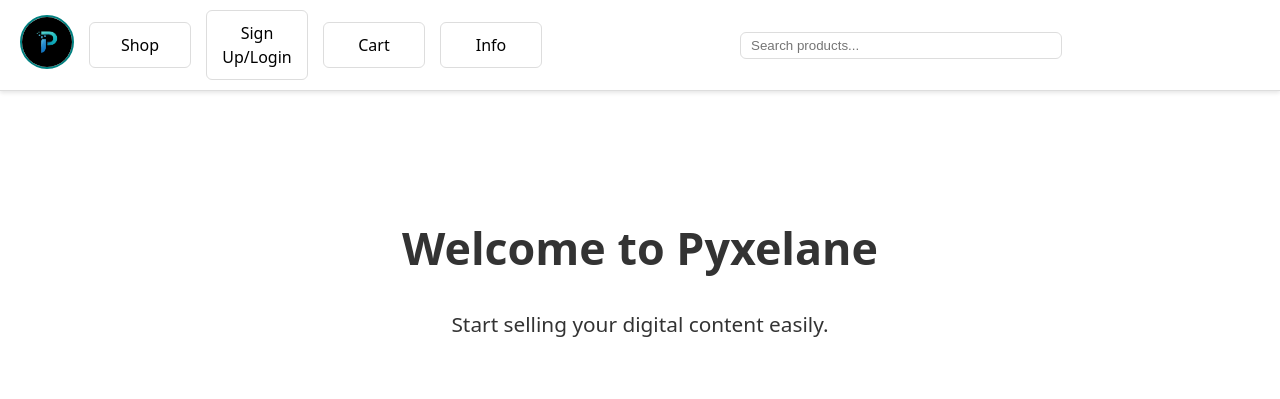
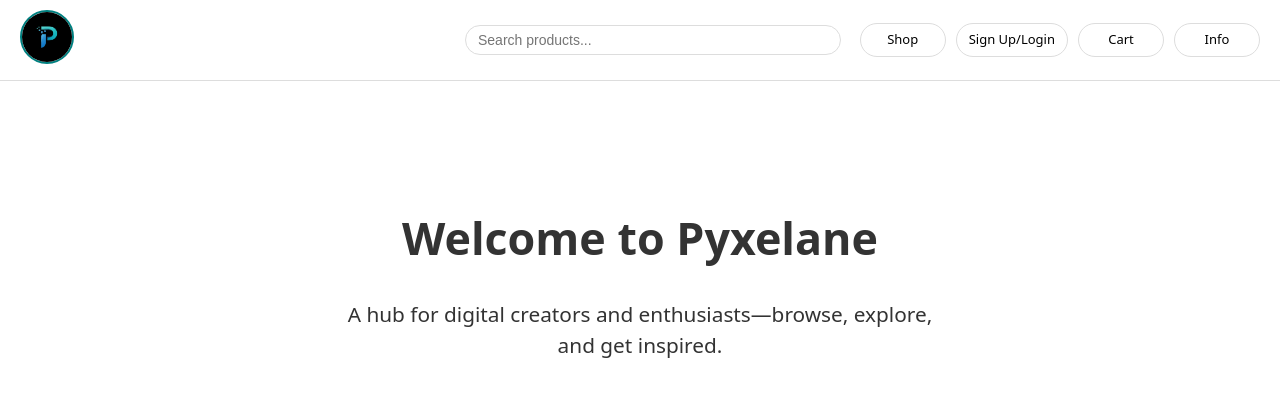
Before and after one commit to Sachiv007/pyxelane-frontend, a React (Vite) app: page / in a window 1280 px wide. Shown: the top 399 px of the page. Built offline with nearby package versions, Linux system fonts and the light colour scheme; no server answers; the database is empty.

Commit message:
free product fix

```diff
--- a/src/components/Navbar.css
+++ b/src/components/Navbar.css
@@ -1,50 +1,67 @@
-/* Avatar */
-.profile-picture {
-  width: 50px !important;
-  height: 50px !important;
-  border-radius: 50%;
-  object-fit: cover;
-  border: 2px solid #C3CFFF; /* moonlight border */
-  vertical-align: center;
-}
-
-
+/* Navbar container */
 .navbar {
+  position: relative; /* for absolute search bar */
   display: flex;
   align-items: center;
   justify-content: space-between;
   padding: 10px 20px;
   background-color: white;
   border-bottom: 1px solid #ddd;
-  box-shadow: 0 2px 4px rgba(0,0,0,0.1);
-  position: sticky;
-  top: 0;
   z-index: 1000;
 }
 
-.navbar-left {
+/* Logo */
+.navbar-logo {
   display: flex;
   align-items: center;
-  gap: 15px; /* spacing between buttons */
+}
+.logo-image {
+  width: 50px;
+  height: 50px;
+  border-radius: 50%;
+  object-fit: cover;
+  border: 2px solid teal;
+}
+
+/* Center search bar */
+.navbar-center {
+  position: absolute;
+  left: 50%;
+  transform: translateX(-50%);
+  width: 100%;
+  max-width: 350px;
+}
+.search-bar {
+  width: 100%;
+  padding: 6px 12px;
+  border-radius: 25px; /* more rounded like Etsy */
+  border: 1px solid #ddd;
+  font-size: 14px;
+}
+
+/* Right buttons */
+.navbar-right {
+  display: flex;
+  align-items: center;
+  gap: 10px;
 }
 
 .nav-button {
   text-decoration: none;
   color: black;
-  padding: 10px 0;        /* vertical padding */
-  width: 100px;           /* fixed width for all buttons */
-  text-align: center;     /* center the text */
-  border-radius: 6px;
+  padding: 6px 12px; /* smaller padding */
+  min-width: 60px;   /* smaller width */
+  text-align: center;
+  border-radius: 25px; /* fully rounded corners */
   border: 1px solid #ddd;
   background-color: white;
   transition: all 0.2s;
-  display: inline-block;
+  font-size: 13px; /* smaller font */
 }
 
 .nav-button:hover {
   box-shadow: 0 2px 6px rgba(0,0,0,0.15);
 }
-
 
 .cart-link {
   position: relative;
@@ -60,33 +77,3 @@
   padding: 2px 6px;
   font-size: 12px;
 }
-
-.navbar-center {
-  flex: 1;
-  display: flex;
-  justify-content: center;
-}
-
-.search-bar {
-  width: 100%;
-  max-width: 300px;
-  padding: 5px 10px;
-  border-radius: 6px;
-  border: 1px solid #ddd;
-}
-
-
-/* Logo */
-.navbar-logo {
-  display: flex;
-  align-items: center;
-  margin-right: 15px;
-}
-
-.logo-image {
-  width: 50px;
-  height: 50px;
-  border-radius: 50%; /* makes it circular */
-  object-fit: cover;
-  border: 2px solid teal; /* main color border */
-}
--- a/src/components/Navbar.jsx
+++ b/src/components/Navbar.jsx
@@ -23,13 +23,22 @@
         </Link>
       </div>
 
-      {/* Left section */}
-      <div className="navbar-left">
+      {/* Center search bar */}
+      <div className="navbar-center">
+        <input
+          type="text"
+          placeholder="Search products..."
+          className="search-bar"
+          value={searchTerm}
+          onChange={handleSearchChange}
+        />
+      </div>
+
+      {/* Right buttons */}
+      <div className="navbar-right">
         <NavLink
           to="/"
-          className={({ isActive }) =>
-            isActive ? "nav-button active" : "nav-button"
-          }
+          className={({ isActive }) => (isActive ? "nav-button active" : "nav-button")}
         >
           Shop
         </NavLink>
@@ -37,18 +46,14 @@
         {user ? (
           <NavLink
             to="/user/upload-product"
-            className={({ isActive }) =>
-              isActive ? "nav-button active" : "nav-button"
-            }
+            className={({ isActive }) => (isActive ? "nav-button active" : "nav-button")}
           >
             Sell
           </NavLink>
         ) : (
           <NavLink
             to="/login"
-            className={({ isActive }) =>
-              isActive ? "nav-button active" : "nav-button"
-            }
+            className={({ isActive }) => (isActive ? "nav-button active" : "nav-button")}
           >
             Sign Up/Login
           </NavLink>
@@ -61,49 +66,16 @@
           }
         >
           Cart
-          {cartItems?.length > 0 && (
-            <span className="cart-badge">{cartItems.length}</span>
-          )}
+          {cartItems?.length > 0 && <span className="cart-badge">{cartItems.length}</span>}
         </NavLink>
 
-        {/* About Us Link */}
         <NavLink
           to="/about"
-          className={({ isActive }) =>
-            isActive ? "nav-button active" : "nav-button"
-          }
+          className={({ isActive }) => (isActive ? "nav-button active" : "nav-button")}
         >
           Info
         </NavLink>
       </div>
-
-      {/* Center search bar */}
-      <div className="navbar-center">
-        <input
-          type="text"
-          placeholder="Search products..."
-          className="search-bar"
-          value={searchTerm}
-          onChange={handleSearchChange}
-        />
-      </div>
-
-      {/* Right section (avatar) */}
-    {/*}
-      {user && (
-        <div className="navbar-right">
-          <NavLink to="/user">
-            <img
-              src={avatarUrl || "/default-avatar.png"}
-              alt="Profile"
-              className="profile-picture"
-              onError={(e) => {
-                e.target.src = "/default-avatar.png";
-              }}
-            />
-          </NavLink>
-        </div>
-      )}*/}
     </nav>
   );
 };
--- a/src/pages/EditProduct.jsx
+++ b/src/pages/EditProduct.jsx
@@ -1,7 +1,7 @@
 import React, { useEffect, useState } from "react";
 import { useParams, useNavigate } from "react-router-dom";
 import { supabase } from "../supabaseClient";
-import "./EditProduct.css"; // 👈 new CSS file
+import "./EditProduct.css";
 
 export default function EditProduct() {
   const { id } = useParams();
@@ -20,8 +20,6 @@
   const [loading, setLoading] = useState(false);
   const [uiError, setUiError] = useState("");
 
-  const MIN_PRICE = 0.6;
-
   useEffect(() => {
     (async () => {
       setUiError("");
@@ -39,7 +37,7 @@
 
       setFormData({
         name: data.title || "",
-        price: data.price ?? "",
+        price: 0, // temporarily free
         description: data.description || "",
         preview_url: data.preview_url || "",
         file_url: data.file_url || "",
@@ -74,13 +72,7 @@
     setLoading(true);
 
     try {
-      const numericPrice = parseFloat(String(formData.price));
-      if (!Number.isFinite(numericPrice)) {
-        throw new Error("Price must be a number.");
-      }
-      if (numericPrice !== 0 && numericPrice < MIN_PRICE) {
-        throw new Error(`Minimum price for paid products is $${MIN_PRICE.toFixed(2)}.`);
-      }
+      const numericPrice = 0; // temporarily free
 
       let previewUrl = formData.preview_url;
       let productUrl = formData.file_url;
@@ -125,7 +117,7 @@
         .from("products")
         .update({
           title: formData.name,
-          price: parseFloat(String(formData.price)),
+          price: numericPrice,
           description: formData.description,
           preview_url: previewUrl,
           file_url: productUrl,
@@ -161,18 +153,16 @@
           />
         </div>
 
-        <div>
-          <label>Price (0.60 or higher, 0 for free)</label>
+        {/* Price field temporarily removed */}
+        {/* <div>
+          <label>Price</label>
           <input
             type="number"
             name="price"
             value={formData.price}
             onChange={handleChange}
-            step="0.01"
-            min="0"
-            required
           />
-        </div>
+        </div> */}
 
         <div>
           <label>Description</label>
@@ -194,7 +184,7 @@
                 className="product-card-img"
               />
               <h3>{formData.name || "Untitled"}</h3>
-              <p>${formData.price || "0.00"}</p>
+              <p>$0.00</p>
             </div>
           )}
         </div>
--- a/src/pages/Home.jsx
+++ b/src/pages/Home.jsx
@@ -54,7 +54,7 @@
   return (
     <div className="home-container">
       <h1>Welcome to Pyxelane</h1>
-      <p>Start selling your digital content easily.</p>
+      <p>A hub for digital creators and enthusiasts—browse, explore, and get inspired.</p>
 
       <h2>Latest Products</h2>
       <div className="products-grid">
--- a/src/pages/UploadProduct.jsx
+++ b/src/pages/UploadProduct.jsx
@@ -1,18 +1,15 @@
 import React, { useState } from 'react';
 import { supabase } from '../supabaseClient';
 import { useNavigate } from 'react-router-dom';
-import './EditProduct.css'; // ✅ Reuse the same CSS file
+import './EditProduct.css'; // Reuse the same CSS file
 
 export default function UploadProduct() {
   const [title, setTitle] = useState('');
-  const [price, setPrice] = useState('');
   const [description, setDescription] = useState('');
   const [previewFile, setPreviewFile] = useState(null);
   const [productFile, setProductFile] = useState(null);
   const [previewUrlLocal, setPreviewUrlLocal] = useState(null);
   const navigate = useNavigate();
-
-  const MIN_PRICE = 0.6;
 
   function sanitizeFileName(originalName) {
     return originalName
@@ -24,12 +21,7 @@
   async function handleSubmit(e) {
     e.preventDefault();
 
-    const numericPrice = parseFloat(price);
-
-    if (numericPrice !== 0 && numericPrice < MIN_PRICE) {
-      alert(`Minimum price for paid products is $${MIN_PRICE.toFixed(2)}`);
-      return;
-    }
+    const numericPrice = 0; // temporarily free
 
     let previewUrl = null;
     let productUrl = null;
@@ -96,11 +88,13 @@
   const handlePreviewFileChange = (e) => {
     const file = e.target.files[0];
     setPreviewFile(file);
-    if (file) {
-      setPreviewUrlLocal(URL.createObjectURL(file));
-    } else {
-      setPreviewUrlLocal(null);
-    }
+    if (file) setPreviewUrlLocal(URL.createObjectURL(file));
+    else setPreviewUrlLocal(null);
+  };
+
+  const handleProductFileChange = (e) => {
+    const file = e.target.files[0];
+    setProductFile(file);
   };
 
   return (
@@ -124,16 +118,8 @@
           rows="4"
         />
 
-        <input
-          type="number"
-          placeholder="Price (0.60 or higher, 0 for free)"
-          value={price}
-          onChange={(e) => setPrice(e.target.value)}
-          step="0.01"
-          min="0"
-          className="form-input"
-          required
-        />
+        {/* Price input temporarily removed */}
+        {/* <input type="number" placeholder="Price" value={price} onChange={(e) => setPrice(e.target.value)} /> */}
 
         <div className="form-group">
           <label>Product Preview (Image)</label>
@@ -156,7 +142,7 @@
           <input
             type="file"
             accept=".zip,.pdf,.wav,.mp3,.midi"
-            onChange={(e) => setProductFile(e.target.files[0])}
+            onChange={handleProductFileChange}
             className="form-input"
             required
           />
```
Also changed, not shown: src/App.jsx (+6 -1 lines).
